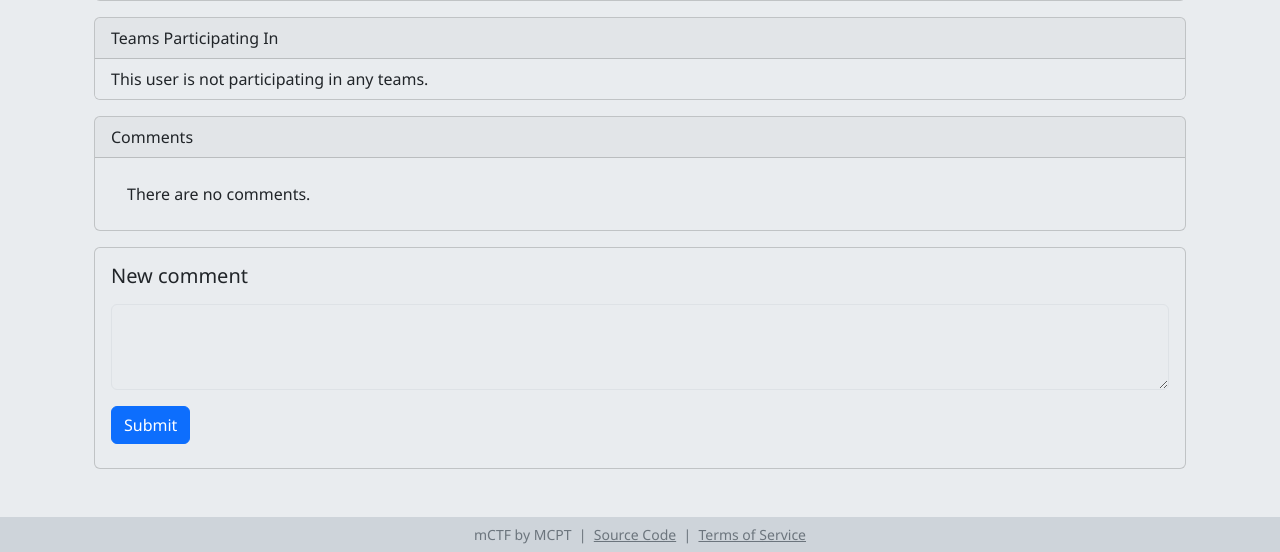
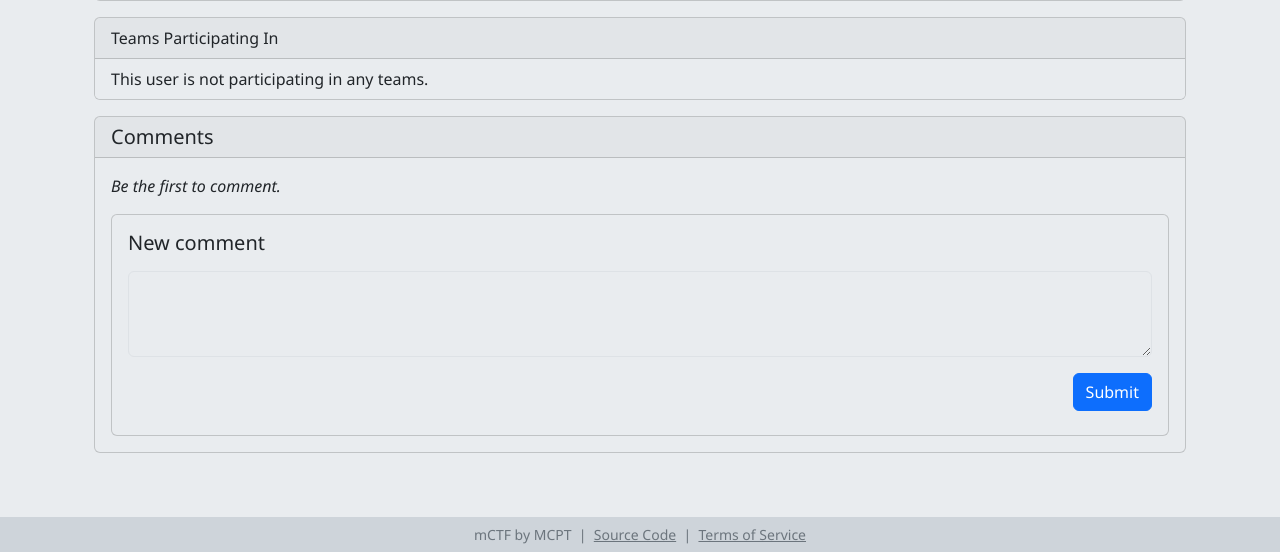
Before and after one commit to mcpt/ctf, a Django app: a page that uses gameserver/templates/comment/form.html in a window 1280 px wide. Shown: the part 929-1481 px from the top of the page. Run offline with Django 3.2, Linux system fonts and the light colour scheme; the visitor is signed in with stand-in values (Sample User, id 1); data comes from the database, SQL or seed files in the repository; data that the repository does not hold is empty; style sheets or scripts are compiled from the project's sources; some libraries are stand-ins or nearby versions.

Commit message:
Update commenting

```diff
--- a/gameserver/templates/comment/form.html
+++ b/gameserver/templates/comment/form.html
@@ -6,7 +6,7 @@
             <div class="form-group my-3">
                 <textarea class="form-control" id="comment" rows="3" name="text" required></textarea>
             </div>
-            <button type="submit" class="btn btn-primary mb-2">Submit</button>
+            <button type="submit" class="btn btn-primary mb-2 float-end">Submit</button>
         </form>
     </div>
 </div>
--- a/gameserver/templates/comment/list.html
+++ b/gameserver/templates/comment/list.html
@@ -5,9 +5,5 @@
     {% endfor %}
 </ul>
 {% elif not hide_empty %}
-<ul class="list-group list-group-flush">
-    <li class="list-group-item">
-        There are no comments.
-    </li>
-</ul>
+<p><i>Be the first to comment.</i></p>
 {% endif %}
--- a/gameserver/templates/comment/snippet.html
+++ b/gameserver/templates/comment/snippet.html
@@ -1,11 +1,16 @@
-<div class="card my-3">
-    <div class="card-header">
-        Comments
-    </div>
-    <div class="card-body text-wrap">
-        {% include './list.html' with depth=4 %}
-    </div>
-</div>
-{% if user.is_authenticated %}
-{% include './form.html' %}
-{% endif %}
+
+<section class="card my-3">
+    {% if not is_private %}
+        <h5 class="card-header">Comments</h5>
+        <div class="card-body text-wrap">
+            {% include './list.html' with depth=4 %}
+            {% if user.is_authenticated %}
+                {% include './form.html' %}
+            {% endif %}
+        </div>
+    {% else %}
+        <div class="card-body">
+            <p class="card-text"><i>Comments are not available on a private {{ entity }}</i></p>
+        </div>
+    {% endif %}
+</section>
```
Also changed, not shown: gameserver/templates/comment/comment.html (+16 -14 lines).
